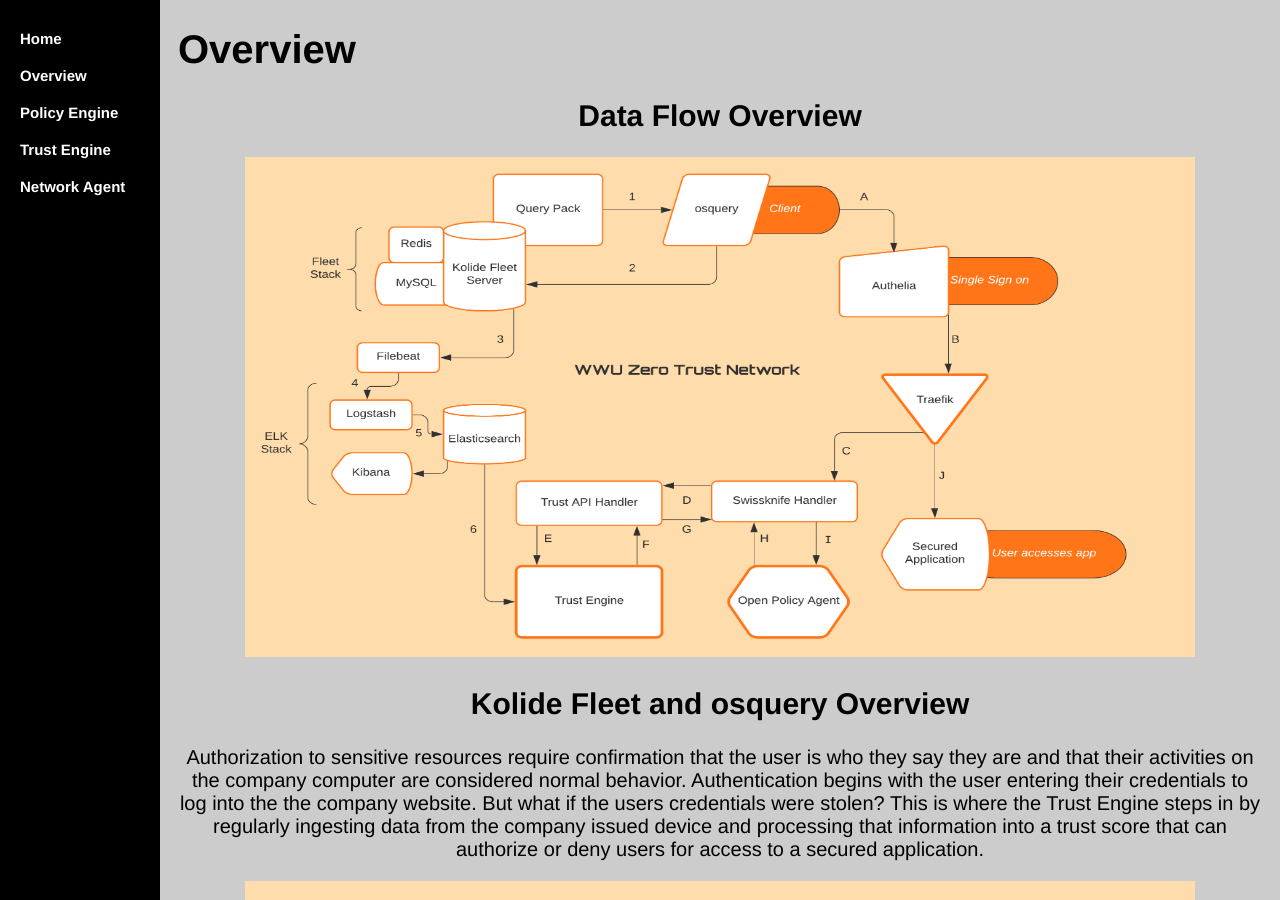
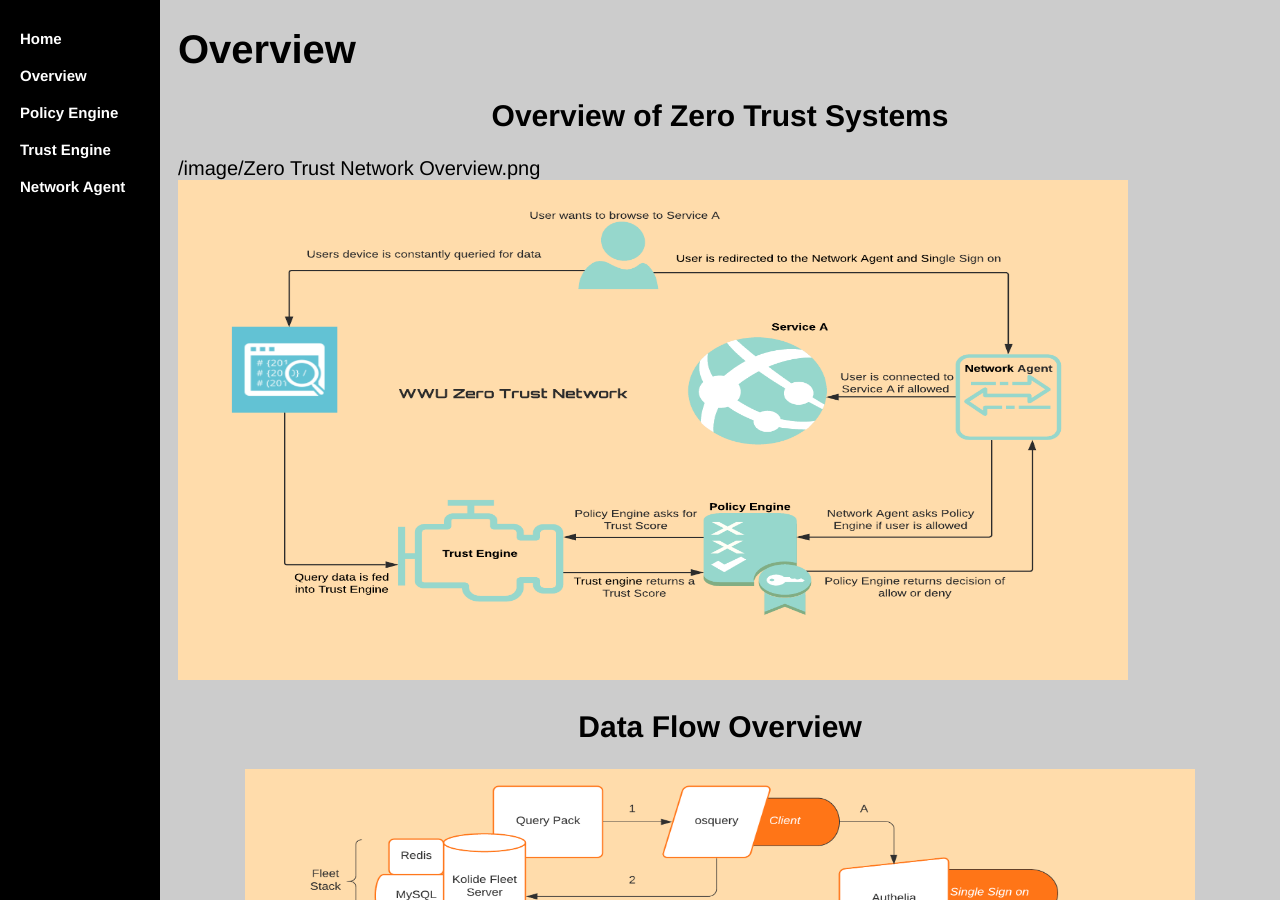
Before and after one commit to WWUZeroTrust/WWUZeroTrust.github.io, a Jekyll site: the page Documentation/index.html, which Jekyll copies as it is, in a window 1280 px wide and 900 px high. Built offline with Jekyll 4.4.1, drawn with Linux system fonts in a browser that asks for light colours.

Commit message:
Update index.html

```diff
--- a/Documentation/index.html
+++ b/Documentation/index.html
@@ -65,6 +65,9 @@
 
 <div class="main">
 	<h1>Overview</h1>
+	<h2><center>Overview of Zero Trust Systems</center></h2>
+		/image/Zero Trust Network Overview.png
+		<img src="/image/Zero Trust Network Overview.png" alt="hi" class="inline" height="500" width="950"/>
 	<h2><center>Data Flow Overview</center></h2>
 
 	<p><center>
```
